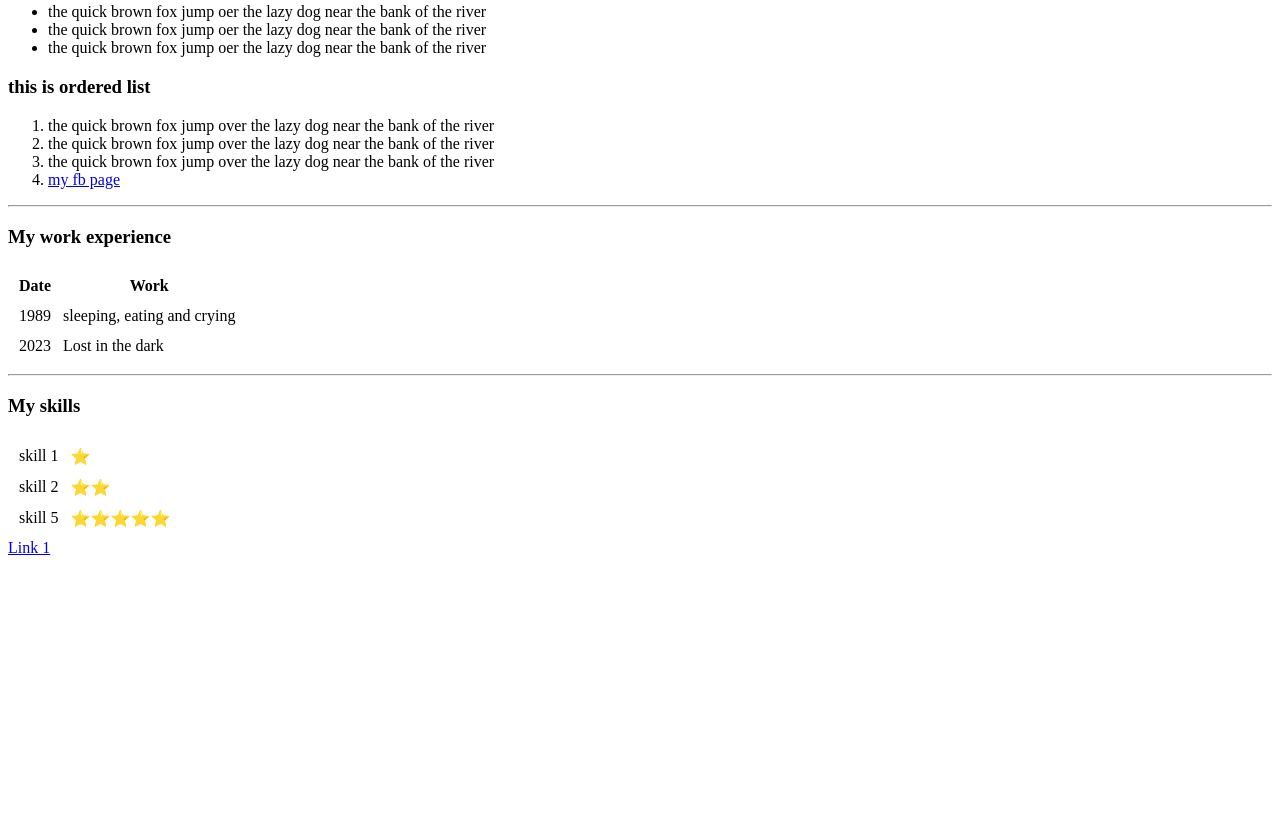
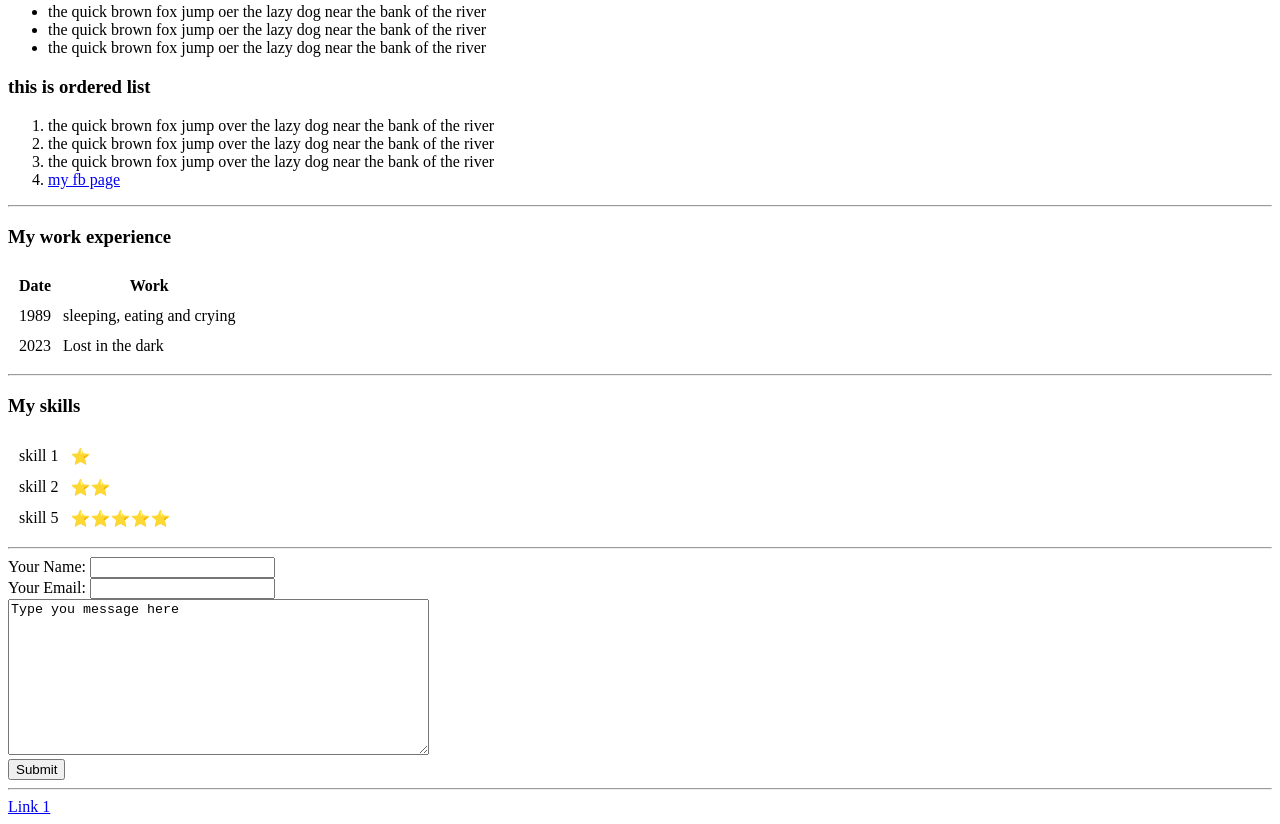
Before and after one commit to dockyoh/cv, a plain HTML site: page index.html in a window 1280 px wide. Shown: the part 459-1283 px from the top of the page. Before the commit the page ends 1024 px from the top, so only its background shows below. Drawn offline with Linux system fonts and the light colour scheme.

Commit message:
Add initial mail form

```diff
--- a/index.html
+++ b/index.html
@@ -73,6 +73,16 @@
       <td>⭐⭐⭐⭐⭐</td>
     </tr>
   </table>
+  <hr>
+  <form action="mailto:sreygin@gmail.com" method="post" enctype="text/plain">
+    <label for="name">Your Name:</label>
+    <input type="text" name="name"><br>
+    <label for="email">Your Email:</label>
+    <input type="email" name="email"><br>
+    <textarea name="Message" id="" cols="50" rows="10">Type you message here</textarea><br>
+    <input type="submit">
+  </form>
+  <hr>
   <a href="link1.html">Link 1</a>
 </body>
 </html>
```
